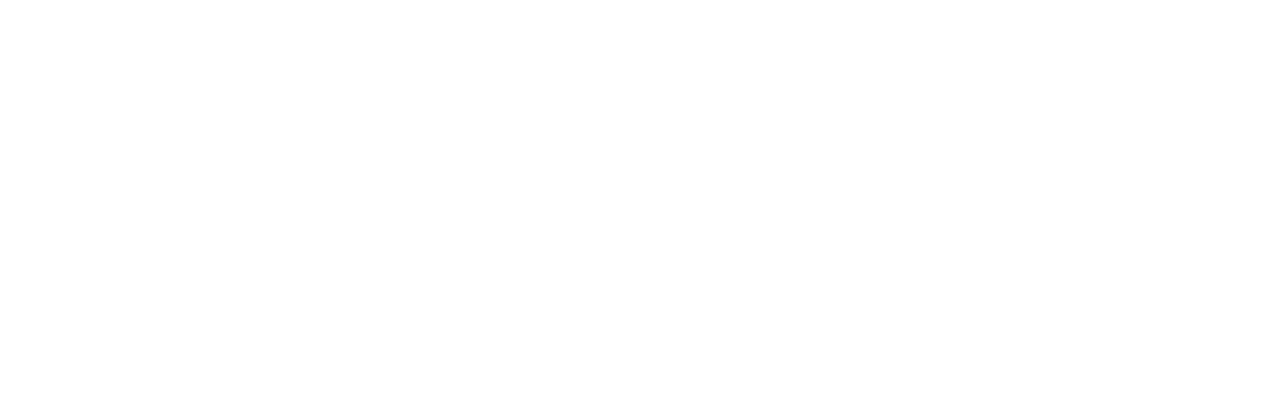
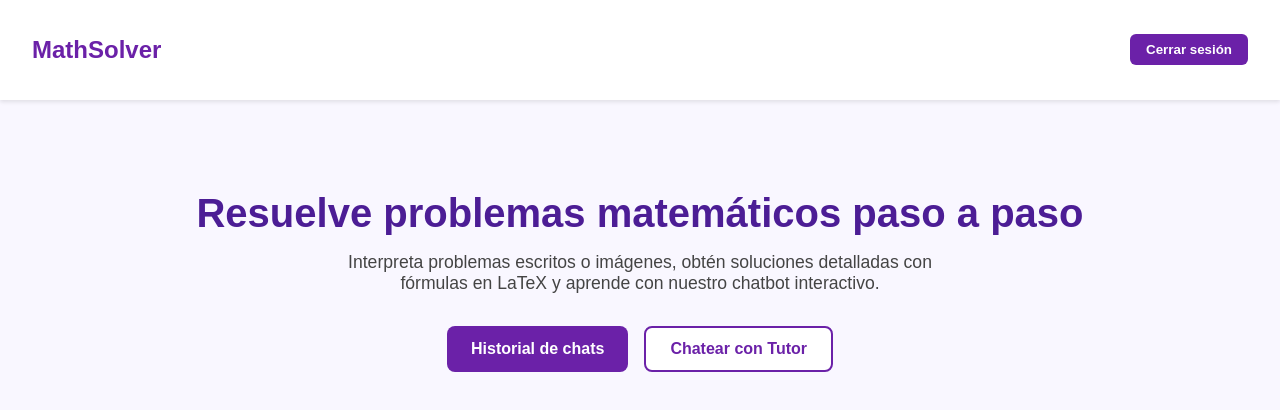
Before and after one commit to Miguel-Taco/TUTOR-VIRTUAL, a React (Create React App) app in the folder plataforma-web/: page /home in a window 1280 px wide. Before the commit this address had no page. Shown: the top 410 px of the page. Built offline with nearby package versions, Linux system fonts and the light colour scheme.

Commit message:
Home principales botones

```diff
--- a/plataforma-web/src/App.jsx
+++ b/plataforma-web/src/App.jsx
@@ -1,6 +1,7 @@
 import { BrowserRouter as Router, Routes, Route } from 'react-router-dom';
 import Login from './pages/Login';
 import Resolver from './pages/Resolver';
+import Home from "./pages/Home";
 
 function App() {
   return (
@@ -8,6 +9,7 @@
         <Routes>
           <Route path="/" element={<Login />} />
           <Route path="/resolver" element={<Resolver />} />
+          <Route path="/home" element={<Home />} />
         </Routes>
       </Router>
   );
--- /dev/null
+++ b/plataforma-web/src/pages/Home.jsx
@@ -0,0 +1,109 @@
+// src/pages/Home.jsx
+import React from "react";
+import { useNavigate } from "react-router-dom";
+
+function Home() {
+    const navigate = useNavigate();
+
+    return (
+        <div style={styles.page}>
+        <header style={styles.header}>
+            <h2 style={styles.logo}>MathSolver</h2>
+            <div style={styles.navRight}>
+            <button style={styles.logout}>Cerrar sesión</button>
+            </div>
+        </header>
+
+        <main style={styles.main}>
+            <h1 style={styles.title}>Resuelve problemas matemáticos paso a paso</h1>
+            <p style={styles.subtitle}>
+            Interpreta problemas escritos o imágenes, obtén soluciones detalladas con fórmulas en LaTeX y aprende con nuestro chatbot interactivo.
+            </p>
+
+            <div style={styles.buttonsContainer}>
+            <button style={styles.primaryButton} onClick={() => navigate("/resolver")}>Historial de chats</button>
+            <button style={styles.secondaryButton} onClick={() => navigate("/resolver")}>Chatear con Tutor</button>
+            </div>
+        </main>
+        </div>
+    );
+}
+
+const styles = {
+    page: {
+        fontFamily: "sans-serif",
+        backgroundColor: "#f9f7ff",
+        minHeight: "100vh",
+    },
+    header: {
+        display: "flex",
+        justifyContent: "space-between",
+        alignItems: "center",
+        padding: "1rem 2rem",
+        backgroundColor: "#fff",
+        boxShadow: "0 2px 4px rgba(0,0,0,0.1)",
+    },
+    logo: {
+        fontSize: "1.5rem",
+        fontWeight: "bold",
+        color: "#6b21a8",
+    },
+    navRight: {
+        display: "flex",
+        alignItems: "center",
+        gap: "1rem",
+    },
+    logout: {
+        backgroundColor: "#6b21a8",
+        color: "white",
+        border: "none",
+        padding: "0.5rem 1rem",
+        borderRadius: "6px",
+        cursor: "pointer",
+        fontWeight: "bold",
+    },
+    main: {
+        padding: "4rem 2rem",
+        textAlign: "center",
+    },
+    title: {
+        fontSize: "2.5rem",
+        fontWeight: "bold",
+        color: "#4c1d95",
+        marginBottom: "1rem",
+    },
+    subtitle: {
+        fontSize: "1.1rem",
+        color: "#444",
+        marginBottom: "2rem",
+        maxWidth: "600px",
+        margin: "0 auto 2rem",
+    },
+    buttonsContainer: {
+        display: "flex",
+        justifyContent: "center",
+        gap: "1rem",
+    },
+    primaryButton: {
+        backgroundColor: "#6b21a8",
+        color: "white",
+        padding: "0.75rem 1.5rem",
+        fontSize: "1rem",
+        borderRadius: "8px",
+        border: "none",
+        cursor: "pointer",
+        fontWeight: "bold",
+    },
+    secondaryButton: {
+        backgroundColor: "white",
+        color: "#6b21a8",
+        padding: "0.75rem 1.5rem",
+        fontSize: "1rem",
+        border: "2px solid #6b21a8",
+        borderRadius: "8px",
+        cursor: "pointer",
+        fontWeight: "bold",
+    },
+};
+
+export default Home;
--- a/plataforma-web/src/pages/Login.jsx
+++ b/plataforma-web/src/pages/Login.jsx
@@ -14,7 +14,7 @@
       const respuesta = await login(correo, contrasena);
       console.log('✅', respuesta);
       setMensaje('Inicio de sesión exitoso');
-      navigate('/resolver'); // Redirige a la página de inicio después del login exitoso
+      navigate('/home'); // Redirige a home después del login
     } catch (error) {
       console.error('❌', error);
       setMensaje(error);
```
